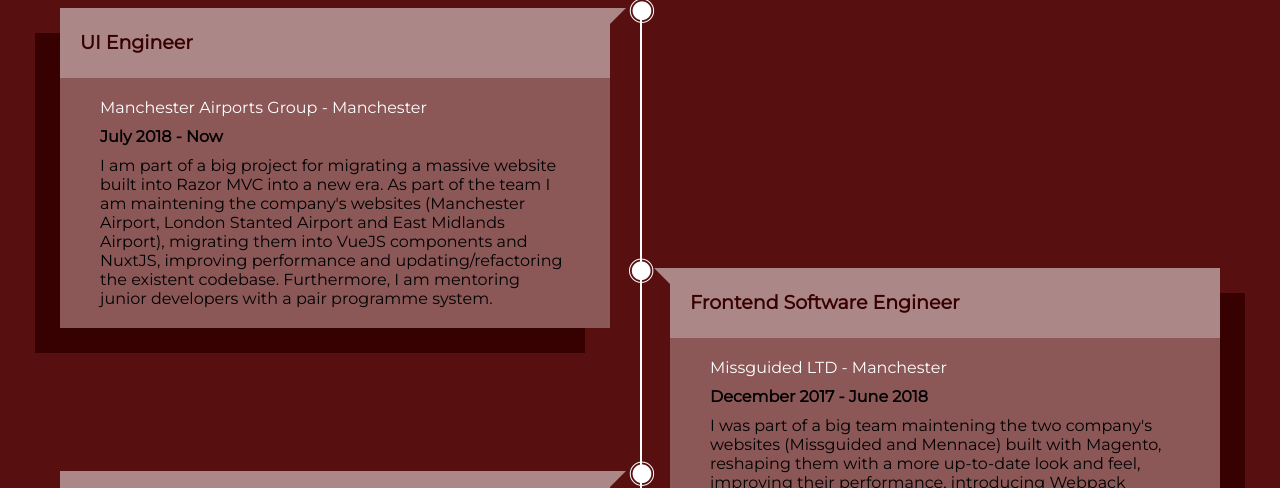
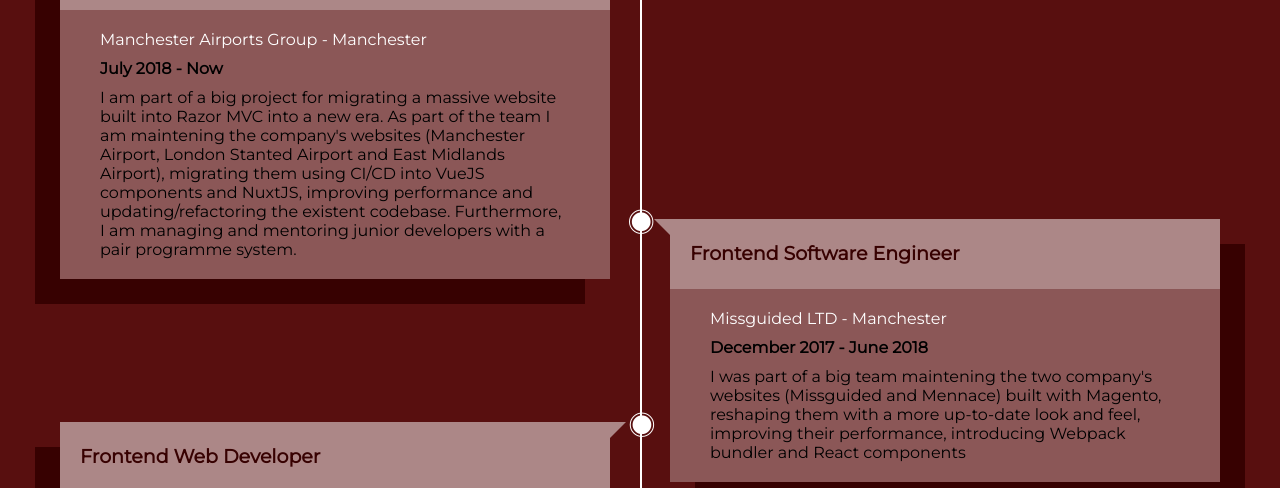
Before and after one commit to polettoweb/gatsbyportfolio, a Gatsby site: page /resume in a window 1280 px wide. Shown: the part 294-782 px from the top of the page. Built offline with nearby package versions, Linux system fonts and the light colour scheme; Gatsby itself is replaced by a stand-in of ours.

Commit message:
Minor fixes

```diff
--- a/package.json
+++ b/package.json
@@ -23,7 +23,7 @@
     "react-dom": "^16.6.3",
     "react-helmet": "^5.2.0",
     "react-responsive": "^6.0.1",
-    "react-spring": "^6.1.10",
+    "react-spring": "^7.2.9",
     "sass-loader": "^7.1.0",
     "styled-components": "^4.1.2"
   },
--- a/src/components/layout.js
+++ b/src/components/layout.js
@@ -17,7 +17,7 @@
         }
       }
     `}
-    render={data => (
+    render={() => (
       <>
         <Helmet
           title="Marco Poletto | Web Developer | Mentor"
--- a/src/pages/resume.js
+++ b/src/pages/resume.js
@@ -7,7 +7,7 @@
 const expDetails = [
     {
         text:
-            'I am part of a big project for migrating a massive website built into Razor MVC into a new era. As part of the team I am maintening the company\'s websites (Manchester Airport, London Stanted Airport and East Midlands Airport), migrating them into VueJS components and NuxtJS, improving performance and updating/refactoring the existent codebase. Furthermore, I am mentoring junior developers with a pair programme system.',
+            'I am part of a big project for migrating a massive website built into Razor MVC into a new era. As part of the team I am maintening the company\'s websites (Manchester Airport, London Stanted Airport and East Midlands Airport), migrating them using CI/CD into VueJS components and NuxtJS, improving performance and updating/refactoring the existent codebase. Furthermore, I am managing and mentoring junior developers with a pair programme system.',
         number: 'odd',
         title: 'UI Engineer',
         location: 'Manchester Airports Group - Manchester',
--- a/src/scss/_experience.scss
+++ b/src/scss/_experience.scss
@@ -17,7 +17,7 @@
     &__container {
         @include centerItem($max-width);
         @include flexBasic(center, column, nowrap);
-        padding: 100px 20px 0;
+        padding: 0 20px;
         box-sizing: border-box;
 
         h3 {
@@ -25,6 +25,7 @@
         }
         ul {
             width: 100%;
+            margin: 32px auto;
 
             .expcard {
                 clear: both;
```
Also changed, not shown: 1 other file.
